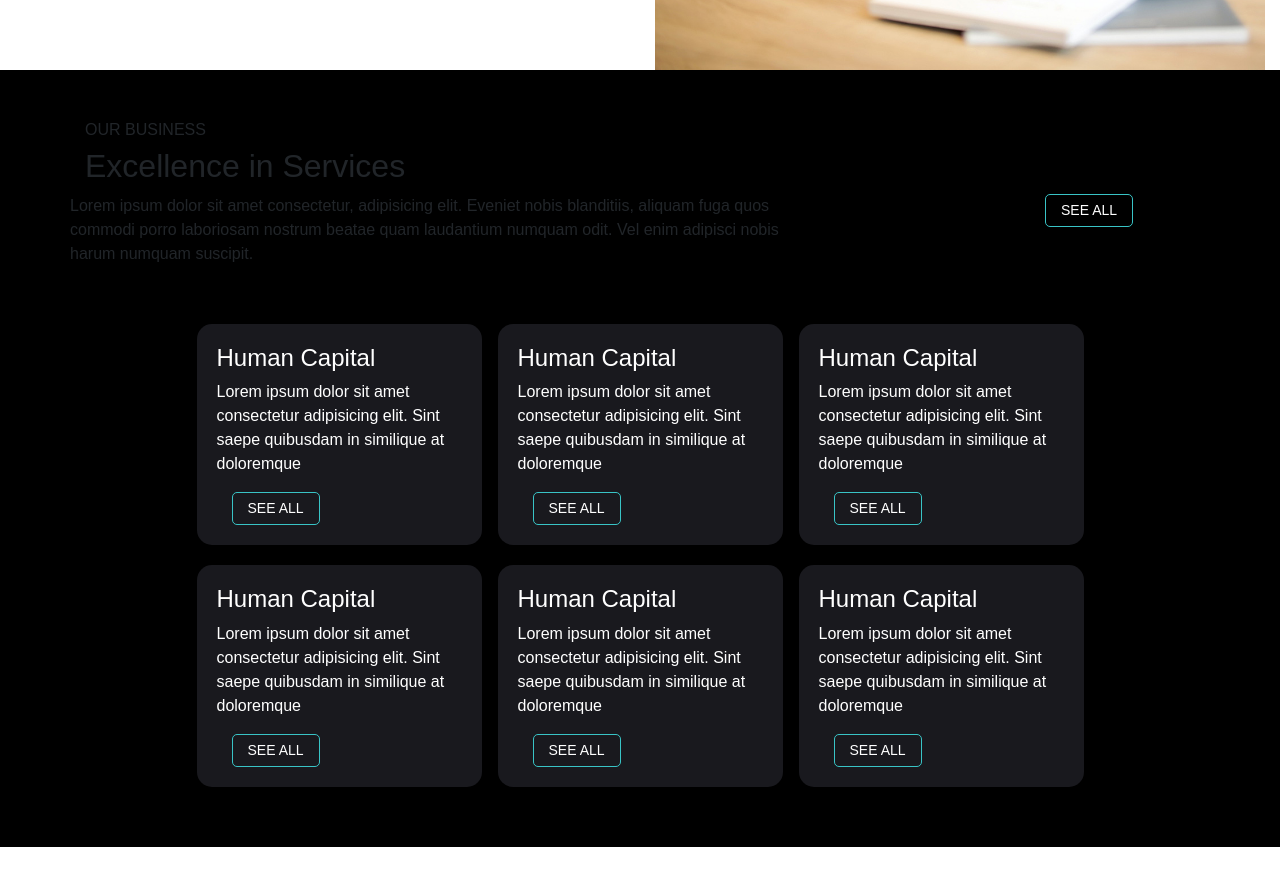
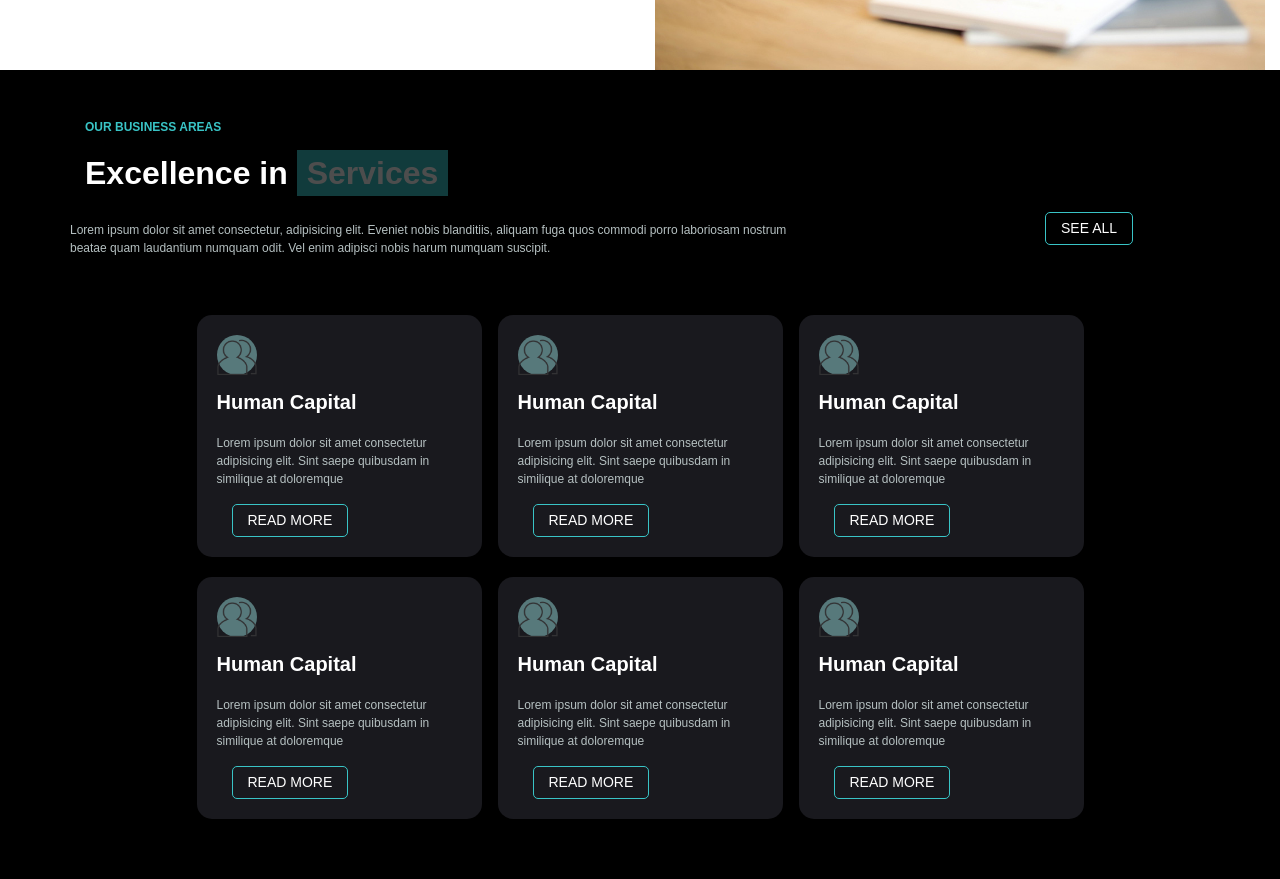
Before and after one commit to MariaAndreaGiardiello/proj-html-vuejs, a Vue app: page / in a window 1280 px wide. Shown: the part 1580-2459 px from the top of the page. Before the commit the page ends 2427 px from the top, so only its background shows below. Built offline with nearby package versions, Linux system fonts and the light colour scheme.

Commit message:
aggiunto stile sezione nera

```diff
--- a/src/components/sections/DarkCardSection.vue
+++ b/src/components/sections/DarkCardSection.vue
@@ -2,52 +2,45 @@
     <section class="section-background d-flex align-items-center">
         <div class="container-sm justify-content-center ">
             <div class="row justify-content-center d-grid gap-3">
-                <div class="col-12"><h6>OUR BUSINESS</h6></div>
-                <div class="col-12"><h2>Excellence in <span>Services</span></h2></div>
-                <div class="row justify-content-between mb-5">
-                    <div class="col-8">Lorem ipsum dolor sit amet consectetur, adipisicing elit. Eveniet nobis blanditiis, aliquam fuga quos commodi porro laboriosam nostrum beatae quam laudantium numquam odit. Vel enim adipisci nobis harum numquam suscipit.</div>
+                <div class="col-12"><h6 class="green-text">OUR BUSINESS AREAS</h6></div>
+                <div class="col-12"><h2 class="section-title">Excellence in <span class="backgrounded-text">Services</span></h2></div>
+                <div class="row justify-content-between mb-5 align-items-center">
+                    <div class="col-8 description">Lorem ipsum dolor sit amet consectetur, adipisicing elit. Eveniet nobis blanditiis, aliquam fuga quos commodi porro laboriosam nostrum beatae quam laudantium numquam odit. Vel enim adipisci nobis harum numquam suscipit.</div>
                     <div class="col-2"><button type="button" class="transparent-button">SEE ALL</button></div>
                 </div>
                 <div class="col-3 mx-2 gray-box">
-                    <h4>Human Capital</h4>
-                    <p>Lorem ipsum dolor sit amet consectetur adipisicing elit. Sint saepe quibusdam in similique at doloremque</p>
-                    <div class="col-12"><button type="button" class="transparent-button">SEE ALL</button></div>
+                    <div class="img-circle"><img class="img-fluid" src="src/assets/img/users-icon.png" alt=""></div>
+                    <h5 class="card-title">Human Capital</h5>
+                    <p class="description">Lorem ipsum dolor sit amet consectetur adipisicing elit. Sint saepe quibusdam in similique at doloremque</p>
+                    <div class="col-12"><button type="button" class="transparent-button">READ MORE</button></div>
                 </div>
                 <div class="col-3 mx-2 gray-box">
-                    <h4>Human Capital</h4>
-                    <p>Lorem ipsum dolor sit amet consectetur adipisicing elit. Sint saepe quibusdam in similique at doloremque</p>
-                    <div class="col-12">
-                        <button type="button" class="transparent-button">SEE ALL</button>
-                    </div>
+                    <div class="img-circle"><img class="img-fluid" src="src/assets/img/users-icon.png" alt=""></div>
+                    <h5 class="card-title">Human Capital</h5>
+                    <p class="description">Lorem ipsum dolor sit amet consectetur adipisicing elit. Sint saepe quibusdam in similique at doloremque</p>
+                    <div class="col-12"><button type="button" class="transparent-button">READ MORE</button></div>
+                </div><div class="col-3 mx-2 gray-box">
+                    <div class="img-circle"><img class="img-fluid" src="src/assets/img/users-icon.png" alt=""></div>
+                    <h5 class="card-title">Human Capital</h5>
+                    <p class="description">Lorem ipsum dolor sit amet consectetur adipisicing elit. Sint saepe quibusdam in similique at doloremque</p>
+                    <div class="col-12"><button type="button" class="transparent-button">READ MORE</button></div>
+                </div><div class="col-3 mx-2 gray-box">
+                    <div class="img-circle"><img class="img-fluid" src="src/assets/img/users-icon.png" alt=""></div>
+                    <h5 class="card-title">Human Capital</h5>
+                    <p class="description">Lorem ipsum dolor sit amet consectetur adipisicing elit. Sint saepe quibusdam in similique at doloremque</p>
+                    <div class="col-12"><button type="button" class="transparent-button">READ MORE</button></div>
+                </div><div class="col-3 mx-2 gray-box">
+                    <div class="img-circle"><img class="img-fluid" src="src/assets/img/users-icon.png" alt=""></div>
+                    <h5 class="card-title">Human Capital</h5>
+                    <p class="description">Lorem ipsum dolor sit amet consectetur adipisicing elit. Sint saepe quibusdam in similique at doloremque</p>
+                    <div class="col-12"><button type="button" class="transparent-button">READ MORE</button></div>
+                </div><div class="col-3 mx-2 gray-box">
+                    <div class="img-circle"><img class="img-fluid" src="src/assets/img/users-icon.png" alt=""></div>
+                    <h5 class="card-title">Human Capital</h5>
+                    <p class="description">Lorem ipsum dolor sit amet consectetur adipisicing elit. Sint saepe quibusdam in similique at doloremque</p>
+                    <div class="col-12"><button type="button" class="transparent-button">READ MORE</button></div>
                 </div>
-                <div class="col-3 mx-2 gray-box">
-                    <h4>Human Capital</h4>
-                    <p>Lorem ipsum dolor sit amet consectetur adipisicing elit. Sint saepe quibusdam in similique at doloremque</p>
-                    <div class="col-12">
-                        <button type="button" class="transparent-button">SEE ALL</button>
-                    </div>
-                </div>
-                <div class="col-3 mx-2 gray-box">
-                    <h4>Human Capital</h4>
-                    <p>Lorem ipsum dolor sit amet consectetur adipisicing elit. Sint saepe quibusdam in similique at doloremque</p>
-                    <div class="col-12">
-                        <button type="button" class="transparent-button">SEE ALL</button>
-                    </div>
-                </div>
-                <div class="col-3 mx-2 gray-box">
-                    <h4>Human Capital</h4>
-                    <p>Lorem ipsum dolor sit amet consectetur adipisicing elit. Sint saepe quibusdam in similique at doloremque</p>
-                    <div class="col-12">
-                        <button type="button" class="transparent-button">SEE ALL</button>
-                    </div>
-                </div>
-                <div class="col-3 mx-2 gray-box">
-                    <h4>Human Capital</h4>
-                    <p>Lorem ipsum dolor sit amet consectetur adipisicing elit. Sint saepe quibusdam in similique at doloremque</p>
-                    <div class="col-12">
-                        <button type="button" class="transparent-button">SEE ALL</button>
-                    </div>
-                </div>
+
             </div>
         </div>
     </section>
@@ -72,4 +65,42 @@ export default {
     margin: 10px;
     color: white;
 }
+
+.green-text{
+    font-size: 12px;
+    color: var(--secondary-color);
+    font-weight: bold;
+    margin-bottom: 20px;
+}
+
+.backgrounded-text{
+    padding: 5px 10px;
+    background-color: var(--secondary-color);
+    opacity: 0.3;
+}
+
+.section-title{
+    color: white;
+    font-weight: bold;
+}
+
+.description{
+    color: var(--font-color);
+    font-size: 12px;
+    margin-top: 20px;
+}
+
+.img-circle{
+    width: 40px;
+    height: 40px;
+    border-radius: 100%;
+    background-color: var(--circle-icon);
+    margin-bottom: 15px;
+    opacity: 0.7;
+}
+
+.card-title{
+    font-weight: bold;
+    color: white;
+}
 </style>
```
